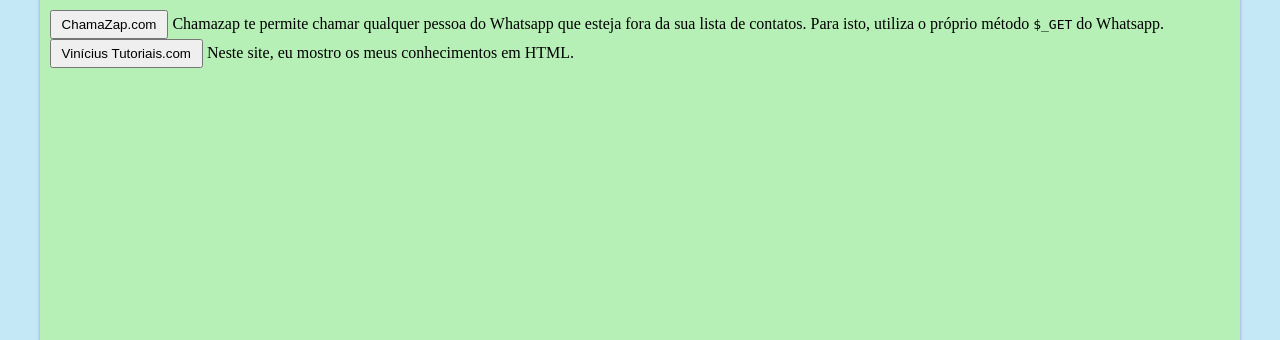
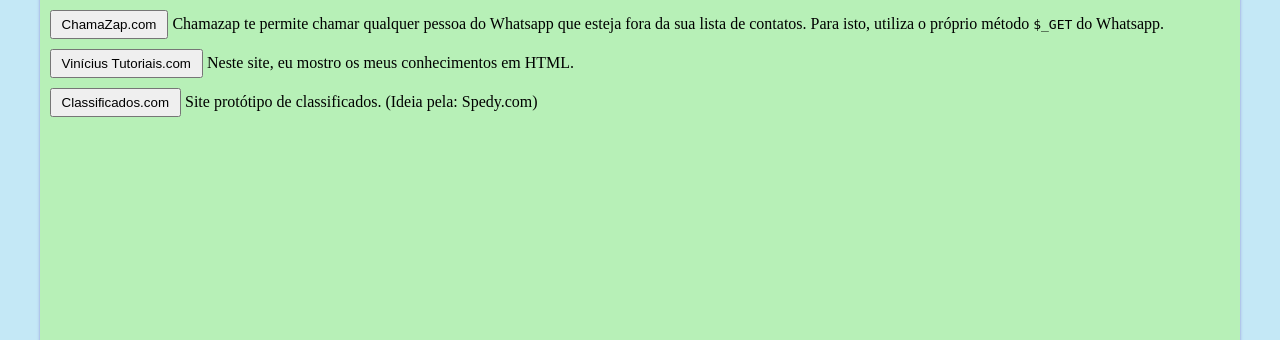
Before and after one commit to viniciusvw22/meusprojetos, a PHP site: page /index.html in a window 1280 px wide. Shown: the part 133-473 px from the top of the page. Run offline with PHP 8.4, Linux system fonts and the light colour scheme.

Commit message:
Adicionado projeto 'Vinicius Classificados'
Ideia por Spedy.com

Extra;
Adicionado margin-bottom de article: 10px;

```diff
--- a/_css/main.css
+++ b/_css/main.css
@@ -77,6 +77,11 @@ section#projetos button {
   padding: 5px 10px 5px 10px;
 }
 
+section#projetos article {
+  margin-bottom: 10px;
+}
+
+
 footer#rodape {
   margin-top: 10px;
 }
--- a/index.html
+++ b/index.html
@@ -20,13 +20,17 @@
     </header>
     <main>
       <section id="projetos">
-        <artice id="projeto-chamazap">
+        <article id="projeto-chamazap">
           <a href="https://chamazap.herokuapp.com/"><button type="button">ChamaZap.com</button></a>
           <p>Chamazap te permite chamar qualquer pessoa do Whatsapp que esteja fora da sua lista de contatos. Para isto, utiliza o próprio método <code>$_GET</code> do Whatsapp.</p>
-        </artice>
+        </article>
         <article id="projeto-viniciustutoriais">
           <a href="https://viniciustutoriais.herokuapp.com"><button>Vinícius Tutoriais.com</button></a>
           <p>Neste site, eu mostro os meus conhecimentos em HTML.</p>
+        </article>
+        <article id="projeto-viniciusclassificados">
+          <a href="https://viniciusclassificados.herokuapp.com"><button type="button">Classificados.com</button></a>
+          <p>Site protótipo de classificados. (Ideia pela: Spedy.com)</p>
         </article>
       </section>
 
```
